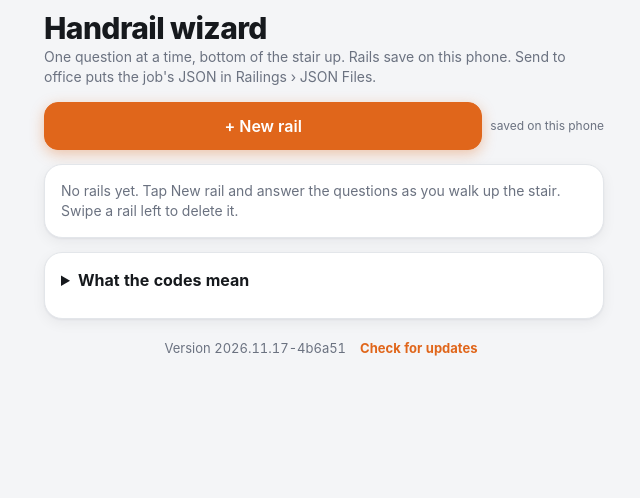
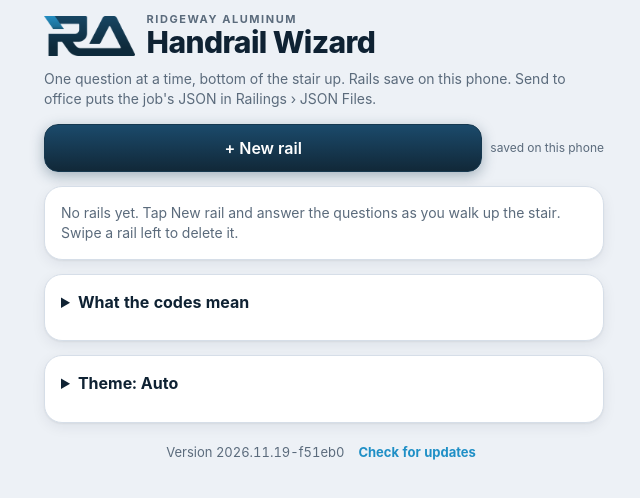
Before and after one commit to mlieuwen-code/handrail-wizard, a plain HTML site: page index.html in a window 1280 px wide. Shown: the whole page, without its empty margins (316-956 px from the left). Drawn offline with Linux system fonts and the light colour scheme.

Commit message:
Ridgeway reskin: RA logo header, brand colours, theme picker (Auto, Ridgeway, Ridgeway Night, Sunlight, Hi-Vis, Wizard, Classic)
Co-Authored-By: Claude Opus 5.5 <noreply@anthropic.com>
Claude-Session: https://claude.ai/code/session_01GuMmy41F1FbvDneQ9GSB8X

```diff
--- a/index.html
+++ b/index.html
@@ -1,25 +1,43 @@
 <!DOCTYPE html>
 <html lang="en"><head><meta charset="utf-8">
-<link rel="manifest" href="manifest.webmanifest"><meta name="theme-color" content="#e0661b"><meta name="apple-mobile-web-app-capable" content="yes"><meta name="apple-mobile-web-app-status-bar-style" content="default"><meta name="apple-mobile-web-app-title" content="Handrail Wizard"><link rel="apple-touch-icon" href="icon-192.png"><link rel="icon" type="image/png" href="icon-192.png">
+<script>try{var t=localStorage.getItem("handrailWizard.theme")||"auto",d=matchMedia("(prefers-color-scheme: dark)").matches;if(t==="auto")t=d?"night":"ridgeway";document.documentElement.dataset.theme=t;if(t==="night"||t==="hivis"||t==="wizard")document.documentElement.dataset.dark=""}catch(e){}</script>
+<link rel="manifest" href="manifest.webmanifest"><meta name="theme-color" content="#edf1f6"><meta name="apple-mobile-web-app-capable" content="yes"><meta name="apple-mobile-web-app-status-bar-style" content="default"><meta name="apple-mobile-web-app-title" content="Handrail Wizard"><link rel="apple-touch-icon" href="icon-192.png"><link rel="icon" type="image/png" href="icon-192.png">
 <meta name="viewport" content="width=device-width,initial-scale=1,viewport-fit=cover">
 <title>Handrail Wizard</title>
 <style>
-:root{--bg:#f4f5f7;--card:#ffffff;--ink:#16191d;--muted:#6b7280;--line:#e3e6ea;--soft:#eef0f3;
---accent:#e0661b;--accent-ink:#fff;--blue:#2563eb;--ok:#15803d;--warn:#92400e;--warnbg:#fef3c7;--bad:#b91c1c;--badbg:#fee2e2;
---sh:0 1px 2px rgba(16,24,40,.05),0 4px 14px rgba(16,24,40,.06);
---f:-apple-system,BlinkMacSystemFont,"SF Pro Text","Segoe UI",Roboto,"Helvetica Neue",Arial,sans-serif;
---fd:var(--f);--fb:var(--f);--fn:var(--f);color-scheme:light}
-@media (prefers-color-scheme:dark){:root{--bg:#0f1115;--card:#181b21;--ink:#eef0f3;--muted:#9aa1ad;--line:#2a2f38;--soft:#21252d;--accent:#f08a45;--accent-ink:#1a0d04;--blue:#60a5fa;--ok:#4ade80;--warn:#fcd34d;--warnbg:#3a2f12;--bad:#fca5a5;--badbg:#3b1a1a;--sh:0 1px 2px rgba(0,0,0,.3);color-scheme:dark}}
+:root{--f:-apple-system,BlinkMacSystemFont,"SF Pro Text","Segoe UI",Roboto,"Helvetica Neue",Arial,sans-serif;--fd:var(--f);--fb:var(--f);--fn:var(--f);--bw:1px;--bgimg:none}
+/* Ridgeway (brand, light) is the base */
+:root,html[data-theme=ridgeway]{--bg:#edf1f6;--card:#ffffff;--ink:#0f2233;--muted:#5b6b7c;--line:#d6dee8;--soft:#e6ecf3;
+--accent:#1f8fc6;--accent-ink:#fff;--pri:#16384f;--pri-bg:linear-gradient(180deg,#1b4a6b,#112838);--pri-ink:#fff;--blue:#1f8fc6;
+--ok:#15803d;--warn:#92400e;--warnbg:#fef3c7;--bad:#b91c1c;--badbg:#fee2e2;--sh:0 1px 2px rgba(15,34,51,.06),0 4px 14px rgba(15,34,51,.07);color-scheme:light}
+html[data-theme=night]{--bg:#0b1722;--card:#12212f;--ink:#e7eef5;--muted:#93a5b8;--line:#22374a;--soft:#182b3c;
+--accent:#36a9e1;--accent-ink:#04121c;--pri:#1f86bb;--pri-bg:linear-gradient(180deg,#2393c9,#1b6795);--pri-ink:#fff;--blue:#36a9e1;
+--ok:#4ade80;--warn:#fcd34d;--warnbg:#3a2f12;--bad:#fca5a5;--badbg:#3b1a1a;--sh:0 1px 2px rgba(0,0,0,.35);color-scheme:dark}
+html[data-theme=sun]{--bg:#ffffff;--card:#ffffff;--ink:#000;--muted:#222;--line:#000;--soft:#ececec;
+--accent:#0050c8;--accent-ink:#fff;--pri:#000;--pri-bg:#000;--pri-ink:#fff;--blue:#0050c8;
+--ok:#006b2e;--warn:#6b3a00;--warnbg:#ffe9a8;--bad:#a00000;--badbg:#ffd6d6;--sh:none;--bw:2px;color-scheme:light}
+html[data-theme=classic]{--bg:#f4f5f7;--card:#fff;--ink:#16191d;--muted:#6b7280;--line:#e3e6ea;--soft:#eef0f3;
+--accent:#e0661b;--accent-ink:#fff;--pri:#e0661b;--pri-bg:#e0661b;--pri-ink:#fff;--blue:#2563eb;
+--ok:#15803d;--warn:#92400e;--warnbg:#fef3c7;--bad:#b91c1c;--badbg:#fee2e2;--sh:0 1px 2px rgba(16,24,40,.05),0 4px 14px rgba(16,24,40,.06);color-scheme:light}
+html[data-theme=hivis]{--bg:#0d0d0d;--card:#191919;--ink:#fff;--muted:#bdbdbd;--line:#333;--soft:#252525;
+--accent:#d4ff00;--accent-ink:#111;--pri:#d4ff00;--pri-bg:#d4ff00;--pri-ink:#111;--blue:#d4ff00;
+--ok:#4ade80;--warn:#ffb020;--warnbg:#3a2a00;--bad:#ff7a6b;--badbg:#3b1a1a;--sh:none;color-scheme:dark;
+--bgimg:repeating-linear-gradient(135deg,transparent 0 22px,rgba(212,255,0,.035) 22px 44px)}
+html[data-theme=wizard]{--bg:#150f29;--card:#211939;--ink:#f2edff;--muted:#b4a9d8;--line:#3a2f63;--soft:#2b2250;
+--accent:#f5b301;--accent-ink:#1a1200;--pri:#6d3fd8;--pri-bg:linear-gradient(180deg,#8455ea,#5a2fc0);--pri-ink:#fff;--blue:#a98bff;
+--ok:#5ee08a;--warn:#ffd36b;--warnbg:#3b2f10;--bad:#ff9a9a;--badbg:#3d1a2a;--sh:0 2px 10px rgba(0,0,0,.35);color-scheme:dark;
+--bgimg:radial-gradient(1.5px 1.5px at 20% 30%,#fff8 50%,transparent 51%),radial-gradient(1px 1px at 70% 15%,#fff6 50%,transparent 51%),radial-gradient(1.5px 1.5px at 85% 60%,#f5b30199 50%,transparent 51%),radial-gradient(1px 1px at 40% 80%,#fff5 50%,transparent 51%)}
+html[data-theme=wizard]{--bgsize:260px 260px}
 *{box-sizing:border-box}
 html,body{margin:0}
-body{background:var(--bg);color:var(--ink);font:16px/1.45 var(--f);-webkit-font-smoothing:antialiased;font-variant-numeric:tabular-nums;padding:calc(env(safe-area-inset-top,0px) + 12px) max(14px,env(safe-area-inset-right,0px)) calc(env(safe-area-inset-bottom,0px) + 24px) max(14px,env(safe-area-inset-left,0px))}
+body{background:var(--bgimg),var(--bg);background-size:var(--bgsize,auto);background-attachment:fixed;color:var(--ink);font:16px/1.45 var(--f);-webkit-font-smoothing:antialiased;font-variant-numeric:tabular-nums;padding:calc(env(safe-area-inset-top,0px) + 12px) max(14px,env(safe-area-inset-right,0px)) calc(env(safe-area-inset-bottom,0px) + 24px) max(14px,env(safe-area-inset-left,0px))}
 .wrap{max-width:560px;margin:0 auto;display:flex;flex-direction:column;gap:14px}
 h1{font:800 30px/1.1 var(--f);letter-spacing:-.02em;margin:0}
 h2{font:700 20px/1.2 var(--f);letter-spacing:-.01em;margin:0}
 button{font:inherit;color:inherit;cursor:pointer;-webkit-tap-highlight-color:transparent;transition:transform .08s,background .15s,border-color .15s}
 button:active{transform:scale(.97)}
 .btn{font:600 16px var(--f);border:1px solid var(--line);background:var(--card);border-radius:14px;padding:10px 16px;min-height:48px;box-shadow:var(--sh)}
-.btn.pri{background:var(--accent);border-color:var(--accent);color:var(--accent-ink);box-shadow:0 4px 14px color-mix(in srgb,var(--accent) 35%,transparent)}
+.btn.pri{background:var(--pri-bg);border-color:var(--pri);color:var(--pri-ink);box-shadow:0 4px 14px color-mix(in srgb,var(--pri) 35%,transparent)}
 .btn.sm{font-size:14px;min-height:38px;padding:6px 12px;border-radius:12px}
 .btn.ghost{background:transparent;box-shadow:none;border-color:transparent;color:var(--muted)}
 .btn:disabled{opacity:.4}
@@ -87,6 +105,23 @@ input[type=text]:focus{border-color:var(--accent)}
 .btn.sent{background:var(--ok);border-color:var(--ok);color:#fff;box-shadow:0 4px 14px color-mix(in srgb,var(--ok) 35%,transparent)}
 .btn.wait{background:var(--soft);border-color:var(--line);color:var(--muted);box-shadow:none}
 .toast.ok{background:var(--ok);color:#fff}
+.brand{display:flex;align-items:center;gap:12px}
+.brand img{height:40px;width:auto;display:block}
+.brand .t{display:flex;flex-direction:column}
+.brand small{font:700 11px var(--f);letter-spacing:.14em;text-transform:uppercase;color:var(--muted)}
+.logo-l{display:none!important}
+html[data-dark] .logo-d{display:none!important}html[data-dark] .logo-l{display:block!important}
+.themes{display:grid;grid-template-columns:repeat(3,1fr);gap:8px}
+.th{border:2px solid var(--line);border-radius:14px;padding:8px;background:var(--card);display:flex;flex-direction:column;gap:6px;align-items:flex-start;text-align:left}
+.th[aria-pressed=true]{border-color:var(--accent)}
+.th i{display:block;width:100%;height:34px;border-radius:9px;position:relative}
+.th i b{position:absolute;right:6px;bottom:6px;width:30px;height:12px;border-radius:6px}
+.th i u{position:absolute;left:6px;top:7px;width:44%;height:5px;border-radius:3px;opacity:.9}
+.th span{font:700 13px var(--f)}
+html[data-theme=sun] .btn,html[data-theme=sun] .opt,html[data-theme=sun] input[type=text],html[data-theme=sun] .card,html[data-theme=sun] .plan{border-width:2px;border-color:#000}
+html[data-theme=sun] .kp button,html[data-theme=sun] .fr button{border:2px solid #000}
+html[data-theme=sun] body{font-size:17px}
+html[data-theme=sun] .q{font-weight:900}
 .st{font-size:12px;color:var(--muted)}.st.err{color:var(--bad)}
 .gl{font-size:15px;color:var(--muted);margin:8px 0 0}
 .gl h4{font:700 12px var(--f);text-transform:uppercase;letter-spacing:.08em;color:var(--ink);margin:14px 0 6px}
@@ -103,7 +138,7 @@ details.card summary{font-weight:700;cursor:pointer}
 <body><div class="wrap" id="app"></div>
 <script>
 (function(){"use strict";
-const APP_VERSION="2026.11.17-4b6a51";
+const APP_VERSION="2026.11.19-f51eb0";
 const $=id=>document.getElementById(id);
 const el=(t,a,...k)=>{const e=document.createElement(t);if(a)for(const[x,y]of Object.entries(a)){if(x==="class")e.className=y;else if(x==="text")e.textContent=y;else if(x==="html")e.innerHTML=y;else if(x.startsWith("on"))e.addEventListener(x.slice(2),y);else if(y!==undefined&&y!==null&&y!==false)e.setAttribute(x,y===true?"":y)}k.flat(9).forEach(c=>{if(c!=null&&c!==false)e.append(c.nodeType?c:document.createTextNode(c))});return e};
 const ENDS=["WR","BP","CP","O"],isEnd=c=>ENDS.includes(c),isTurn=c=>c==="rt"||c==="lt";
@@ -329,7 +364,9 @@ async function removeRail(id){delete rails[id];delete dirty[id];lsSave();try{db&
 const view={mode:"home",rail:null,i:0,sub:null,ret:false};
 function render(){keyHandler=null;const A=$("app");A.innerHTML="";if(view.mode==="wiz"&&rails[view.rail])wizard(A,rails[view.rail]);else{view.mode="home";home(A)}}
 function home(A){
-  A.append(el("div",null,el("h1",{text:"Handrail wizard"}),el("p",{class:"muted",style:"margin:2px 0 0",text:"One question at a time, bottom of the stair up. Rails save on this phone. Send to office puts the job's JSON in Railings › JSON Files."})));
+  A.append(el("div",{class:"brand"},el("img",{class:"logo-d",src:"ra-dark.png",alt:"Ridgeway Aluminum"}),el("img",{class:"logo-l",src:"ra-light.png",alt:"Ridgeway Aluminum"}),
+    el("div",{class:"t"},el("small",{text:"Ridgeway Aluminum"}),el("h1",{text:"Handrail Wizard"}))));
+  A.append(el("p",{class:"muted",style:"margin:-4px 0 0",text:"One question at a time, bottom of the stair up. Rails save on this phone. Send to office puts the job's JSON in Railings › JSON Files."}));
   A.append(el("div",{class:"row"},el("button",{type:"button",class:"btn pri",style:"flex:1",text:"+ New rail",onclick:newRail}),el("span",{class:"st",id:"st",text:status})));
   const by={};Object.values(rails).forEach(r=>{const j=(r.job||"").trim()||"(no job)";(by[j]=by[j]||[]).push(r)});
   const jobs=Object.keys(by).sort();
@@ -340,6 +377,7 @@ function home(A){
       c.append(swipe(rb,()=>openRail(r),()=>delWithUndo(r)))});
     A.append(c)});
   A.append(el("details",{class:"card"},el("summary",{text:"What the codes mean"}),glossary()));
+  A.append(themePicker());
   A.append(el("div",{class:"ver"},el("span",{text:"Version "+APP_VERSION}),el("button",{type:"button",id:"chk",text:"Check for updates",onclick:()=>checkUpdate(true)})));
 }
 /* swipe left on a rail to show Delete */
@@ -373,6 +411,23 @@ const GLOSS=[
  ["Turns and landings",[["rt / lt","Turn right / left, standing on the stair looking up."],["LH up / RH up","Which hand the rail is on, standing at the bottom looking up."],["Square","A 90° corner."],["Protractor","Reading between the two walls: 180 = straight on, 90 = square."],["U-turn landing","180: two turns, the next flight comes back the other way (switchback)."],["Corner landing","90: one turn, the next flight goes off to the side."],["Straight landing","0: no turn, the next flight carries straight on."],["Studs o.c.","Stud spacing behind a wall return: 12, 16 (standard) or 24 on centre."]]],
  ["Posts",[["Top mount","Post stands on top of the tread or slab on a baseplate."],["Fascia","Post bolts to the face of the stringer or slab edge."],["Inside","Post mounts on the inside face."],["SF / DF","Single flange / double flange bracket."],["Uphill / downhill face","Which side of the post the single flange sits on."]]],
  ["Rails",[["Inside only","Only the rail on the wall side."],["Inside and outside","Wall rail plus an outside rail on each flight."],["Outside/Freehand","Any rail measured as its own rail, like an outside-only rail."]]]];
+/* ---------- themes ---------- */
+const THEMES=[["auto","Auto","#edf1f6","#16384f","#1f8fc6"],["ridgeway","Ridgeway","#edf1f6","#16384f","#1f8fc6"],["night","Ridgeway Night","#0b1722","#2393c9","#36a9e1"],
+  ["sun","Sunlight","#ffffff","#000000","#0050c8"],["hivis","Hi-Vis","#0d0d0d","#d4ff00","#d4ff00"],["wizard","Wizard","#150f29","#7b4ae2","#f5b301"],["classic","Classic","#f4f5f7","#e0661b","#e0661b"]];
+const DARK={night:1,hivis:1,wizard:1},THEME_KEY="handrailWizard.theme";
+const savedTheme=()=>{try{return localStorage.getItem(THEME_KEY)||"auto"}catch(e){return"auto"}};
+const mq=matchMedia("(prefers-color-scheme: dark)");
+function applyTheme(){const pick=savedTheme(),t=pick==="auto"?(mq.matches?"night":"ridgeway"):pick,h=document.documentElement;
+  h.dataset.theme=t;if(DARK[t])h.dataset.dark="";else delete h.dataset.dark;
+  const m=document.querySelector('meta[name=theme-color]');if(m)m.content=getComputedStyle(h).getPropertyValue("--bg").trim()||"#0f2233"}
+mq.addEventListener&&mq.addEventListener("change",()=>{applyTheme()});
+function themePicker(){const cur=savedTheme();
+  return el("details",{class:"card"},el("summary",{text:"Theme: "+THEMES.find(t=>t[0]===cur)[1]}),
+    el("div",{class:"themes",style:"margin-top:10px"},THEMES.map(([k,n,bg,pri,acc])=>el("button",{type:"button",class:"th","aria-pressed":String(cur===k),onclick:()=>{try{localStorage.setItem(THEME_KEY,k)}catch(e){};applyTheme();render();const d=document.querySelector("details.card:has(.themes)");if(d)d.open=true}},
+      el("i",{style:k==="auto"?"background:linear-gradient(90deg,#edf1f6 50%,#0b1722 50%)":"background:"+bg+(k==="hivis"||k==="night"||k==="wizard"?"":";outline:1px solid #0002")},el("u",{style:"background:"+acc}),el("b",{style:"background:"+pri})),
+      el("span",{text:n})))),
+    el("p",{class:"muted",style:"margin:8px 0 0",text:"Auto follows the phone: Ridgeway in the day, Ridgeway Night in dark mode. Sunlight is extra contrast for working outside."}))}
+applyTheme();
 function glossary(){return el("div",{class:"gl"},GLOSS.map(([h,items])=>[el("h4",{text:h}),el("dl",null,items.map(([a,b])=>[el("dt",{text:a}),el("dd",{text:b})]))]))}
 function openGlossary(){if($("gsheet"))return;const close=()=>sh.remove();
   const sh=el("div",{id:"gsheet",class:"gsheet",onclick:e=>{if(e.target===sh)close()}},el("div",{class:"gpanel",role:"dialog","aria-label":"What the codes mean"},
--- a/sw.js
+++ b/sw.js
@@ -1,6 +1,6 @@
 // Keeps a copy of the app on the phone so it opens with no signal; refreshes it in the background when there is signal.
-const CACHE = 'handrail-2026.11.17-4b6a51';
-const CORE = ['./', 'index.html', 'manifest.webmanifest', 'icon-192.png', 'icon-512.png'];
+const CACHE = 'handrail-2026.11.19-f51eb0';
+const CORE = ['./', 'index.html', 'manifest.webmanifest', 'icon-192.png', 'icon-512.png', 'ra-dark.png', 'ra-light.png'];
 self.addEventListener('install', e => { e.waitUntil(caches.open(CACHE).then(c => c.addAll(CORE.map(u => new Request(u, { cache: 'reload' })))).then(() => self.skipWaiting())); });
 self.addEventListener('activate', e => { e.waitUntil(caches.keys().then(ks => Promise.all(ks.filter(k => k !== CACHE).map(k => caches.delete(k)))).then(() => self.clients.claim())); });
 self.addEventListener('fetch', e => {
--- a/version.json
+++ b/version.json
@@ -1 +1 @@
-{"v": "2026.11.17-4b6a51"}
+{"v": "2026.11.19-f51eb0"}
```
Also changed, not shown: ra-dark.png (added), ra-light.png (added).
